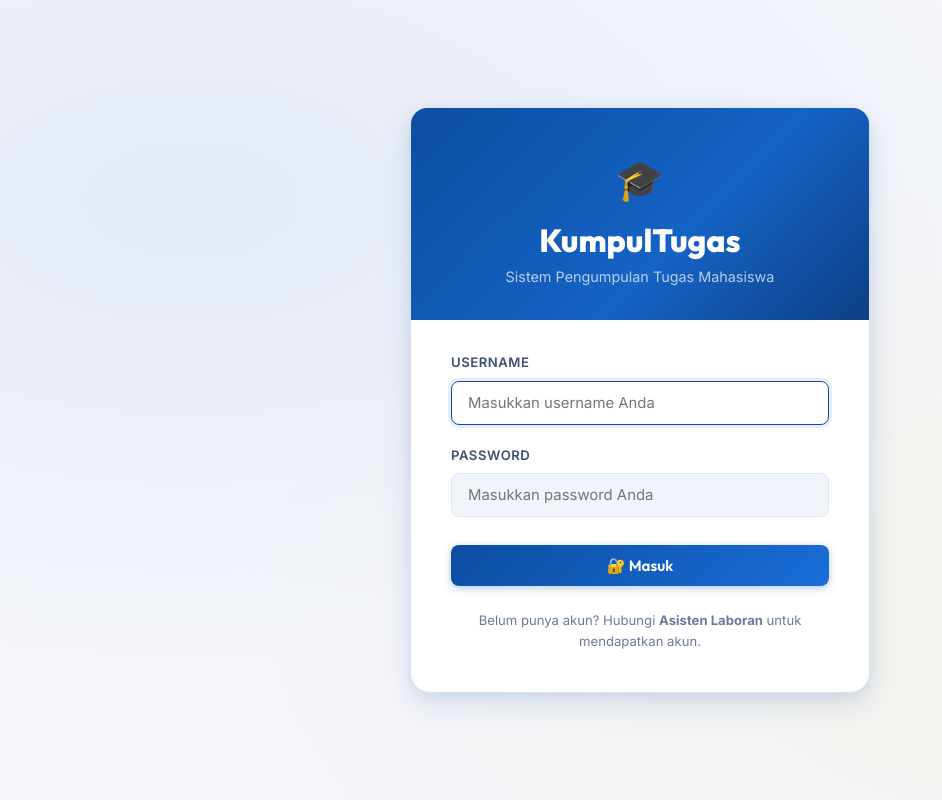
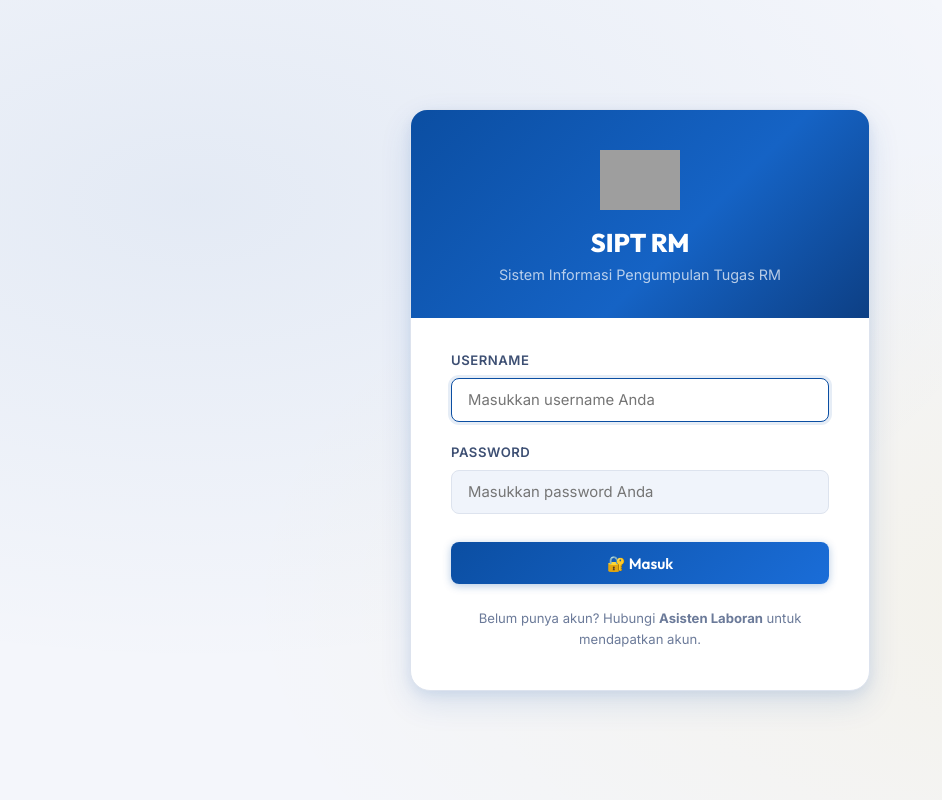
Before and after one commit to MuzakkiSyah/pengumpulan_tugas, a PHP site: page /login.php in a window 1280 px wide. Shown: the whole page, without its empty margins (0-942 px from the left). Run offline with PHP 8.4, Linux system fonts and the light colour scheme; data that the repository does not hold is empty; grey boxes are pictures that could not be loaded.

Commit message:
refactor: rebrand application name to SIPT RM and update UI with new logos

```diff
--- a/login.php
+++ b/login.php
@@ -44,7 +44,7 @@ if ($_SERVER['REQUEST_METHOD'] === 'POST') {
 <head>
     <meta charset="UTF-8">
     <meta name="viewport" content="width=device-width, initial-scale=1.0">
-    <title>Login - Sistem Pengumpulan Tugas</title>
+    <title>Login - SIPT RM</title>
     <link rel="stylesheet" href="style.css">
     <style>
         .login-card-hero {
@@ -55,13 +55,12 @@ if ($_SERVER['REQUEST_METHOD'] === 'POST') {
             margin: -2.5rem -2.5rem 2rem -2.5rem;
         }
         .login-card-hero h1 {
-            font-size: 2rem;
             font-weight: 800;
             color: #FFFFFF;
             margin-bottom: .25rem;
         }
         .login-card-hero p { color: rgba(255,255,255,.7); font-size: .9rem; }
-        .login-card-hero .hero-logo { font-size: 2.5rem; margin-bottom: .5rem; }
+        .login-card-hero .hero-logo { margin-bottom: .5rem; }
     </style>
 </head>
 <body>
@@ -69,9 +68,11 @@ if ($_SERVER['REQUEST_METHOD'] === 'POST') {
     <div class="auth-card">
         <!-- Hero Header -->
         <div class="login-card-hero">
-            <div class="hero-logo">🎓</div>
-            <h1>KumpulTugas</h1>
-            <p>Sistem Pengumpulan Tugas Mahasiswa</p>
+            <div class="hero-logo">
+                <img src="https://raw.githubusercontent.com/MuzakkiSyah/laboratoriumrm/47ccb8aadc7a14211df38be5f26f4e45f75a0f20/LOGO%20LAB-06%20-%20Copy.png" alt="SIPT RM Logo" style="height: 60px; object-fit: contain;">
+            </div>
+            <h1 style="font-size: 1.6rem; margin-top: 0.5rem; line-height: 1.3;">SIPT RM</h1>
+            <p>Sistem Informasi Pengumpulan Tugas RM</p>
         </div>
 
         <?php if (!empty($error)): ?>
--- a/setup.php
+++ b/setup.php
@@ -34,7 +34,7 @@ if ($_SERVER['REQUEST_METHOD'] === 'POST' && isset($_POST['create'])) {
 <head>
     <meta charset="UTF-8">
     <meta name="viewport" content="width=device-width, initial-scale=1.0">
-    <title>Setup Akun Admin - KumpulTugas</title>
+    <title>Setup Akun Admin - SIPT RM</title>
     <link rel="stylesheet" href="style.css">
 </head>
 <body>
```
Also changed, not shown: laboran.php (+6 -3 lines), mahasiswa.php (+6 -3 lines).
